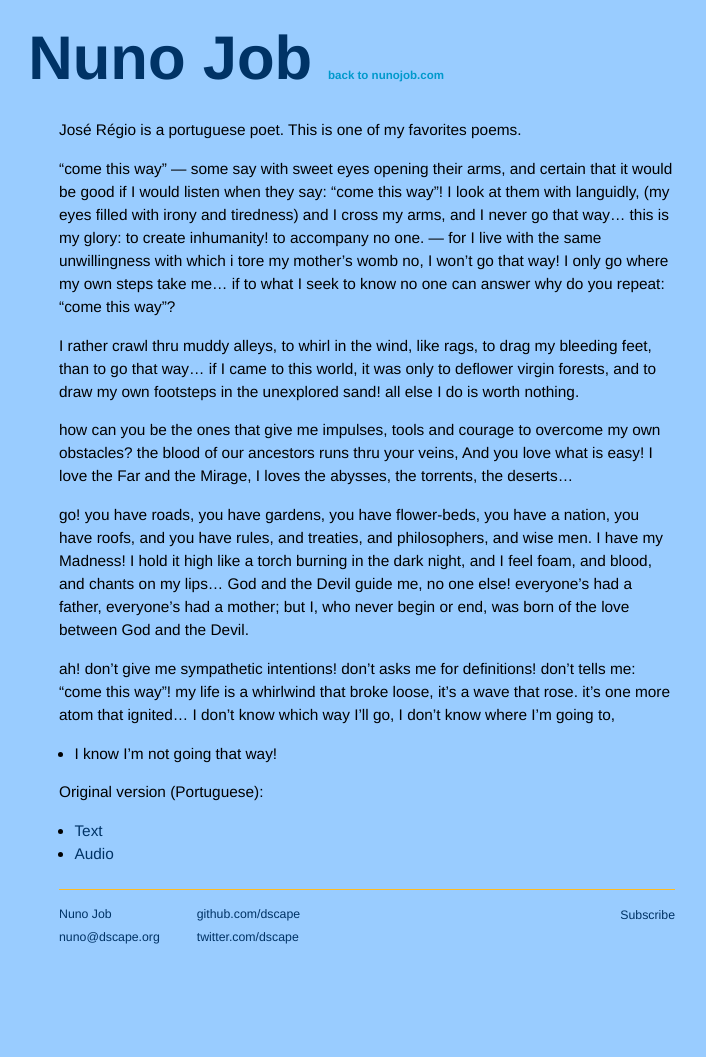
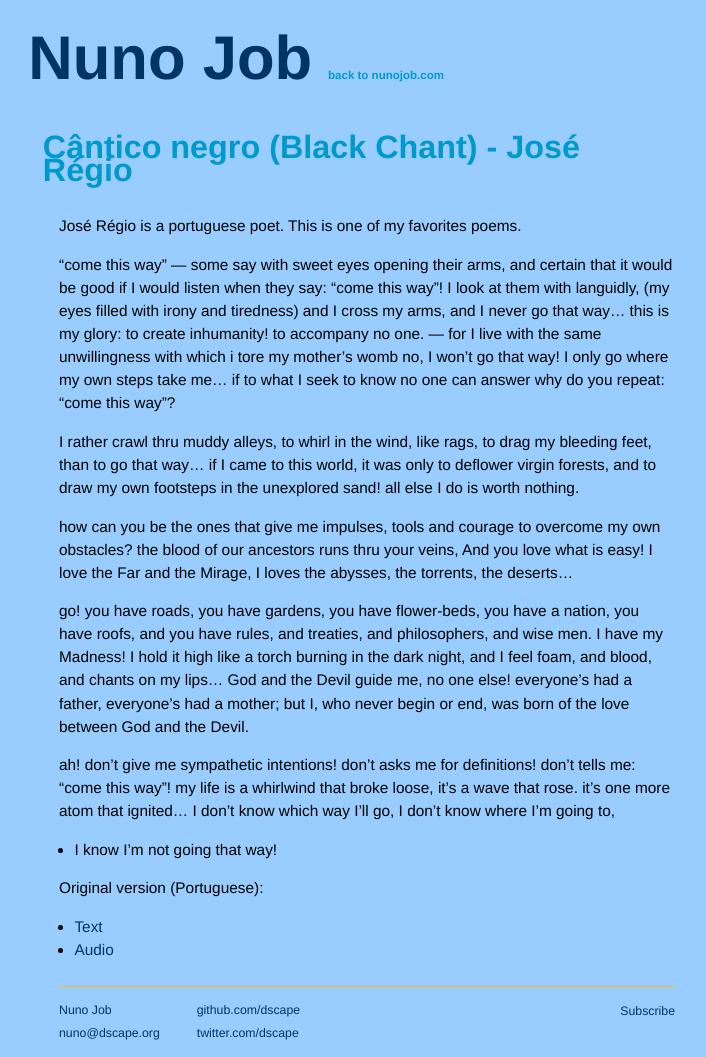
Before and after one commit to dscape/dscape.github.com, a Jekyll site: the page built from _posts/2011-01-25-cantico-negro-black-chant-jose-regio.markdown, in a window 1280 px wide. Shown: the whole page, without its empty margins (273-979 px from the left). Built offline with Jekyll 4.4.1, drawn with Linux system fonts in a browser that asks for light colours; Markdown is read by kramdown in place of the engine named in the settings; before the commit the page ends 961 px from its top, so only the background shows below that.

Commit message:
changed poem

```diff
--- a/_posts/2011-01-25-cantico-negro-black-chant-jose-regio.markdown
+++ b/_posts/2011-01-25-cantico-negro-black-chant-jose-regio.markdown
@@ -3,6 +3,7 @@
 title:  Cântico negro (Black Chant) - José Régio
 ---
 
+#Cântico negro (Black Chant) - José Régio
 José Régio is a portuguese poet. This is one of my favorites poems.
 
 "come this way" — some say with sweet eyes
@@ -63,5 +64,6 @@
 - I know I'm not going that way!
 
 Original version (Portuguese):
+
 * [Text](http://www.releituras.com/jregio_cantico.asp)
 * [Audio](http://www.youtube.com/watch?v=qKyWRJZnu2o)
```
